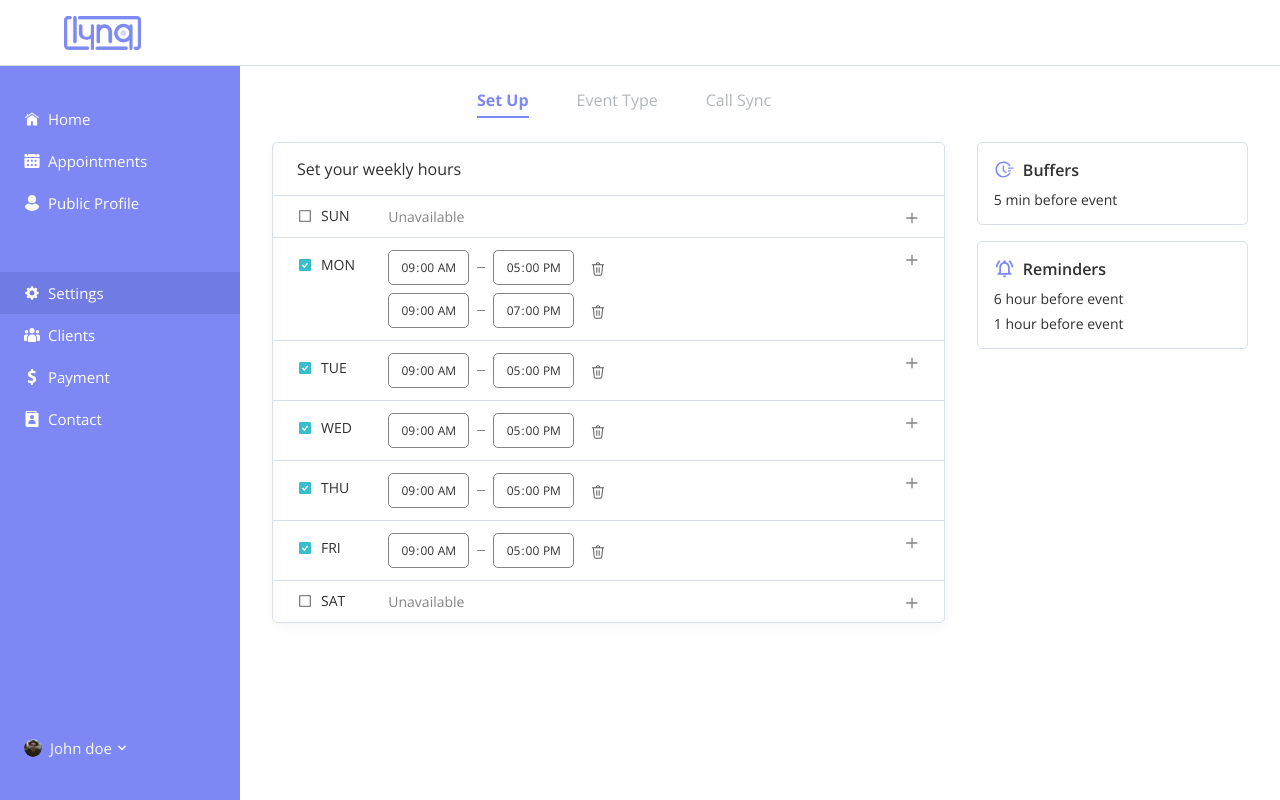
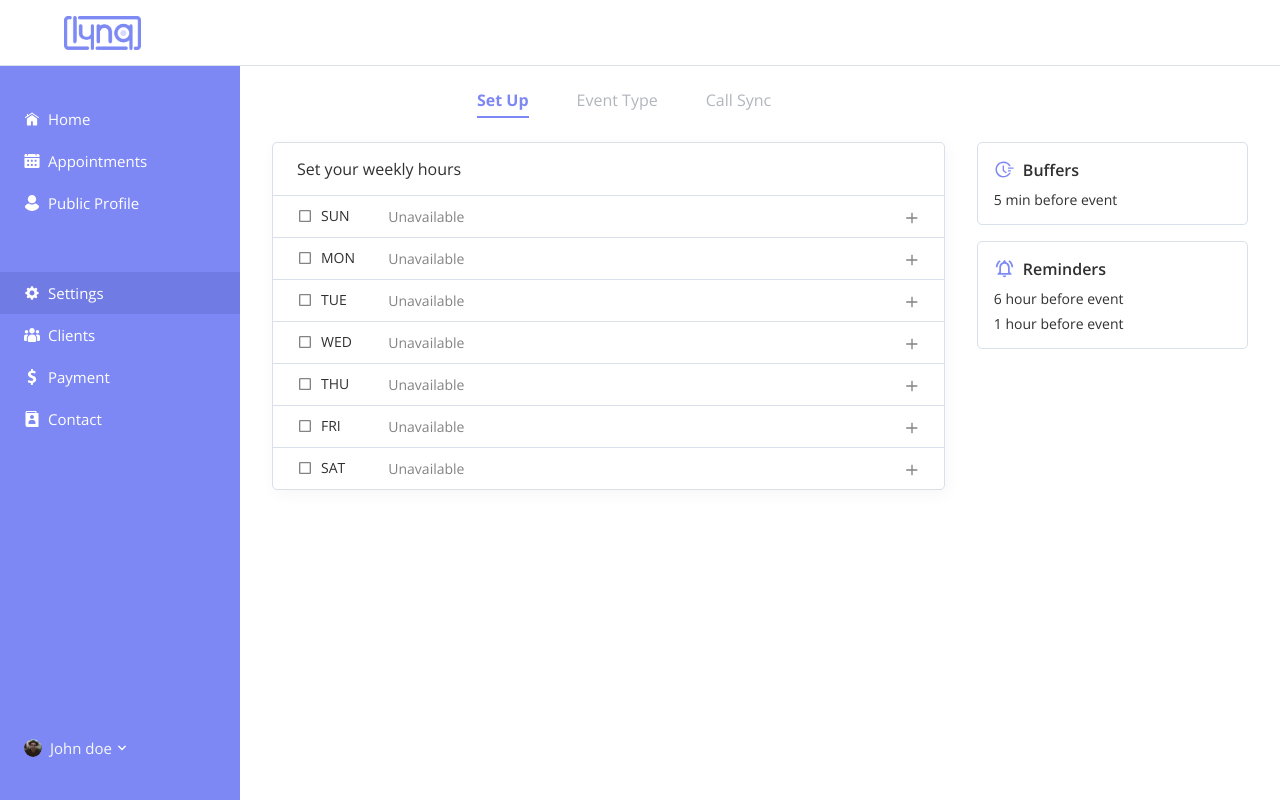
Before and after one commit to healer1064/Lynq_Console, a Next.js app: page /settings in a window 1280 px wide. Built offline with nearby package versions, Linux system fonts and the light colour scheme.

Commit message:
setup update

```diff
--- a/components/Setup/SetupTable.js
+++ b/components/Setup/SetupTable.js
@@ -1,140 +1,19 @@
-import React from 'react'
+import React from "react";
+import TableRow from "./TableRow";
 
 const SetupTable = () => {
-    return (
-        <div className="setup-table">
-              <div className="setup-table__title">
-                Set your weekly hours
-              </div>
-              <div className="setup-table__row">
-                <div className="setup-table__day">
-                  <img src="/img/setup-check-unavailable.svg" alt=""/>
-                  <span>sun</span>
-                </div>
-                <div className="setup-table__col">
-                  <span className="unavailable">Unavailable</span>
-                </div>
-                <div className="setup-table__add">
-                  <img src="/img/setup-add.svg" alt=""/>
-                </div>
-              </div>
-              <div className="setup-table__row available">
-                <div className="setup-table__day">
-                  <img src="/img/setup-check-available.svg" alt=""/>
-                  <span>mon</span>
-                </div>
-                <div className="setup-table__col">
-                  <div className="time__row">
-                    <input type="time" value="09:00"/>
-                    <div className="line"></div>
-                    <input type="time" value="17:00"/>
-                    <div className="trash">
-                      <img src="/img/setup-trash.svg" alt=""/>
-                    </div>
-                  </div>
-                  <div className="time__row">
-                    <input type="time" value="09:00"/>
-                    <div className="line"></div>
-                    <input type="time" value="19:00"/>
-                    <div className="trash">
-                      <img src="/img/setup-trash.svg" alt=""/>
-                    </div>
-                  </div>
-                </div>
-                <div className="setup-table__add">
-                  <img src="/img/setup-add.svg" alt=""/>
-                </div>
-              </div>
-              <div className="setup-table__row available">
-                <div className="setup-table__day">
-                  <img src="/img/setup-check-available.svg" alt=""/>
-                  <span>tue</span>
-                </div>
-                <div className="setup-table__col">
-                  <div className="time__row">
-                    <input type="time" value="09:00"/>
-                    <div className="line"></div>
-                    <input type="time" value="17:00"/>
-                    <div className="trash">
-                      <img src="/img/setup-trash.svg" alt=""/>
-                    </div>
-                  </div>
-                </div>
-                <div className="setup-table__add">
-                  <img src="/img/setup-add.svg" alt=""/>
-                </div>
-              </div>
-              <div className="setup-table__row available">
-                <div className="setup-table__day">
-                  <img src="/img/setup-check-available.svg" alt=""/>
-                  <span>wed</span>
-                </div>
-                <div className="setup-table__col">
-                  <div className="time__row">
-                    <input type="time" value="09:00"/>
-                    <div className="line"></div>
-                    <input type="time" value="17:00"/>
-                    <div className="trash">
-                      <img src="/img/setup-trash.svg" alt=""/>
-                    </div>
-                  </div>
-                </div>
-                <div className="setup-table__add">
-                  <img src="/img/setup-add.svg" alt=""/>
-                </div>
-              </div>
-              <div className="setup-table__row available">
-                <div className="setup-table__day">
-                  <img src="/img/setup-check-available.svg" alt=""/>
-                  <span>thu</span>
-                </div>
-                <div className="setup-table__col">
-                  <div className="time__row">
-                    <input type="time" value="09:00"/>
-                    <div className="line"></div>
-                    <input type="time" value="17:00"/>
-                    <div className="trash">
-                      <img src="/img/setup-trash.svg" alt=""/>
-                    </div>
-                  </div>
-                </div>
-                <div className="setup-table__add">
-                  <img src="/img/setup-add.svg" alt=""/>
-                </div>
-              </div>
-              <div className="setup-table__row available">
-                <div className="setup-table__day">
-                  <img src="/img/setup-check-available.svg" alt=""/>
-                  <span>fri</span>
-                </div>
-                <div className="setup-table__col">
-                  <div className="time__row">
-                    <input type="time" value="09:00"/>
-                    <div className="line"></div>
-                    <input type="time" value="17:00"/>
-                    <div className="trash">
-                      <img src="/img/setup-trash.svg" alt=""/>
-                    </div>
-                  </div>
-                </div>
-                <div className="setup-table__add">
-                  <img src="/img/setup-add.svg" alt=""/>
-                </div>
-              </div>
-              <div className="setup-table__row">
-                <div className="setup-table__day">
-                  <img src="/img/setup-check-unavailable.svg" alt=""/>
-                  <span>sat</span>
-                </div>
-                <div className="setup-table__col">
-                  <span className="unavailable">Unavailable</span>
-                </div>
-                <div className="setup-table__add">
-                  <img src="/img/setup-add.svg" alt=""/>
-                </div>
-              </div>
-            </div>
-    )
-}
+  return (
+    <div className="setup-table">
+      <div className="setup-table__title">Set your weekly hours</div>
+      <TableRow day="Sun" />
+      <TableRow day="Mon" />
+      <TableRow day="Tue" />
+      <TableRow day="Wed" />
+      <TableRow day="Thu" />
+      <TableRow day="Fri" />
+      <TableRow day="Sat" />
+    </div>
+  );
+};
 
-export default SetupTable
+export default SetupTable;
--- /dev/null
+++ b/components/Setup/TableRow.js
@@ -0,0 +1,92 @@
+import React, { useState } from "react";
+import Fade from "react-reveal/Fade";
+import TransitionGroup from "react-transition-group/TransitionGroup";
+
+const TableRow = ({ day }) => {
+  const [count, setCount] = useState(3);
+  const [isAvailable, setIsAvailable] = useState(false);
+  const [timeSlots, setTimeSlots] = useState([
+    { value: 1, id: 1 },
+    { value: 2, id: 2 },
+  ]);
+
+  const groupProps = {
+    appear: true,
+    enter: true,
+    exit: true,
+  };
+
+  const addTime = () => {
+    setTimeSlots([{ value: count, id: count }, ...timeSlots]);
+    setCount(count + 1);
+  };
+
+  const removeTime = (id) => {
+    let temp = [...timeSlots];
+    let filter = temp.filter((item) => item.id !== id);
+    setTimeSlots(filter);
+  };
+
+  return (
+    <>
+      {!isAvailable ? (
+        <Fade top duration={1000}>
+          <div className="setup-table__row">
+            <div className="setup-table__day">
+              <img
+                src="/img/setup-check-unavailable.svg"
+                alt=""
+                style={{ cursor: "pointer" }}
+                onClick={() => setIsAvailable(true)}
+              />
+              <span>{day}</span>
+            </div>
+            <div className="setup-table__col">
+              <span className="unavailable">Unavailable</span>
+            </div>
+            <div className="setup-table__add">
+              <img src="/img/setup-add.svg" alt="" />
+            </div>
+          </div>
+        </Fade>
+      ) : (
+        <div className="setup-table__row available">
+          <div className="setup-table__day">
+            <img
+              src="/img/setup-check-available.svg"
+              alt=""
+              style={{ cursor: "pointer" }}
+              onClick={() => setIsAvailable(false)}
+            />
+            <span>{day}</span>
+          </div>
+          <div className="setup-table__col">
+            {timeSlots.map((item, i) => (
+              <div key={item.id} style={{ margin: ".25rem 0" }}>
+                <Fade collapse bottom duration={1000}>
+                  <div className="time__row">
+                    <input type="time" value={`0${item.value}:00`} />
+                    <div className="line"></div>
+                    <input type="time" value="17:00" />
+                    <div className="trash">
+                      <img
+                        src="/img/setup-trash.svg"
+                        alt=""
+                        onClick={() => removeTime(item.id)}
+                      />
+                    </div>
+                  </div>
+                </Fade>
+              </div>
+            ))}
+          </div>
+          <div className="setup-table__add">
+            <img src="/img/setup-add.svg" alt="" onClick={addTime} />
+          </div>
+        </div>
+      )}
+    </>
+  );
+};
+
+export default TableRow;
--- a/package.json
+++ b/package.json
@@ -19,6 +19,7 @@
     "react-onclickoutside": "^6.10.0",
     "react-reveal": "^1.2.2",
     "react-toastify": "^7.0.3",
+    "react-transition-group": "^4.4.1",
     "swr": "^0.4.2"
   }
 }
```
Also changed, not shown: 1 other file (tests, documents, lock files or other folders).
